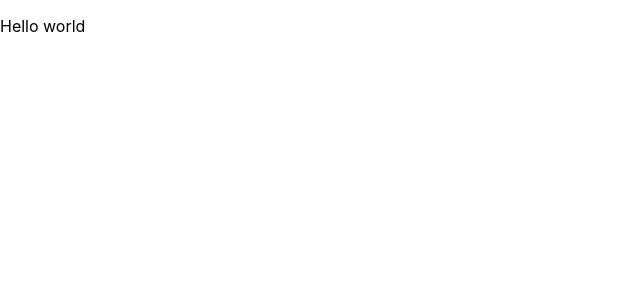
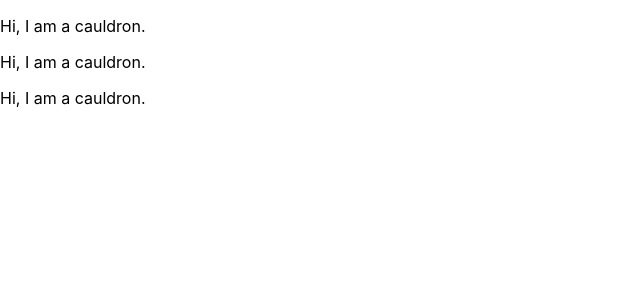
Before and after one commit to shanencross/potion-shop, a React (Create React App) app: page / in a window 1280 px wide. Shown: the top 300 px of the page, without its empty margins (0-640 px from the left). Built offline with nearby package versions, Linux system fonts and the light colour scheme.

Commit message:
Create skeletons from components and test basic display

```diff
--- a/src/Components/App.js
+++ b/src/Components/App.js
@@ -1,9 +1,10 @@
 import React from "react";
+import CauldronControl from "./CauldronControl";
 
 function App() {
   return (
     <React.Fragment>
-      <p>Hello world</p>
+      <CauldronControl/>
     </React.Fragment>
   );
 }
--- /dev/null
+++ b/src/Components/Cauldron.js
@@ -0,0 +1,11 @@
+import React from "react";
+
+function Cauldron(props) {
+  return (
+    <React.Fragment>
+      <p>Hi, I am a cauldron.</p>
+    </React.Fragment>
+  );
+}
+
+export default Cauldron;
--- /dev/null
+++ b/src/Components/CauldronControl.js
@@ -0,0 +1,12 @@
+import React from "react";
+import Menu from "./Menu";
+
+function CauldronControl(props) {
+  return (
+    <React.Fragment>
+      <Menu/>
+    </React.Fragment>
+  );
+}
+
+export default CauldronControl;
--- /dev/null
+++ b/src/Components/Menu.js
@@ -0,0 +1,15 @@
+import React from "react";
+
+import Cauldron from "./Cauldron";
+
+function Menu(props) {
+  return (
+    <React.Fragment>
+      <Cauldron />
+      <Cauldron />
+      <Cauldron />
+    </React.Fragment>
+  );
+}
+
+export default Menu;
--- a/src/index.js
+++ b/src/index.js
@@ -1,7 +1,7 @@
 import React from 'react';
 import ReactDOM from 'react-dom';
 import './index.css';
-import App from './Components/App';
+import App from './components/App';
 
 ReactDOM.render(
   <React.StrictMode>
```
Also changed, not shown: src/Components/CauldronDetails.js (added, +11 -0 lines), src/Components/NewCauldronForm.js (added, +11 -0 lines).
